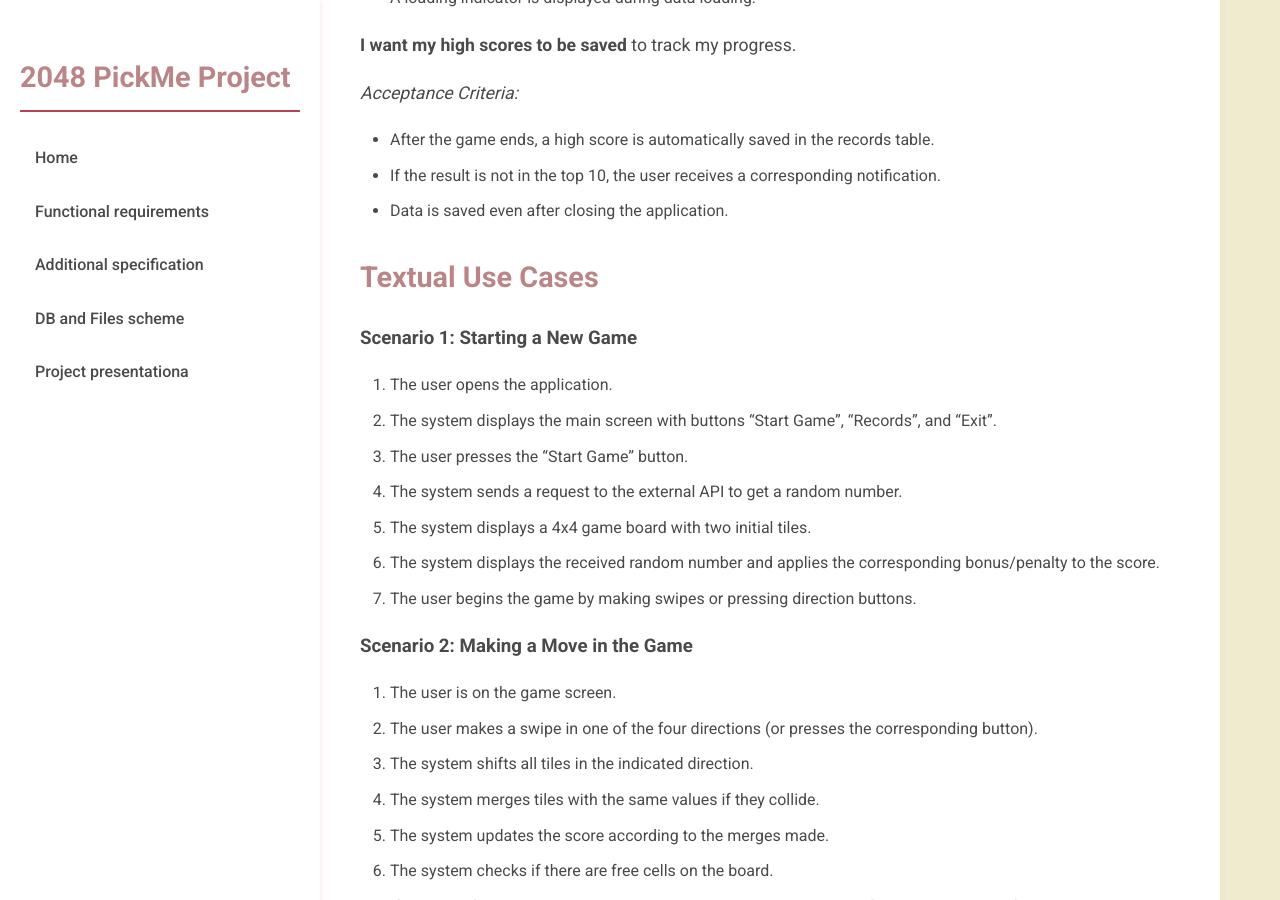
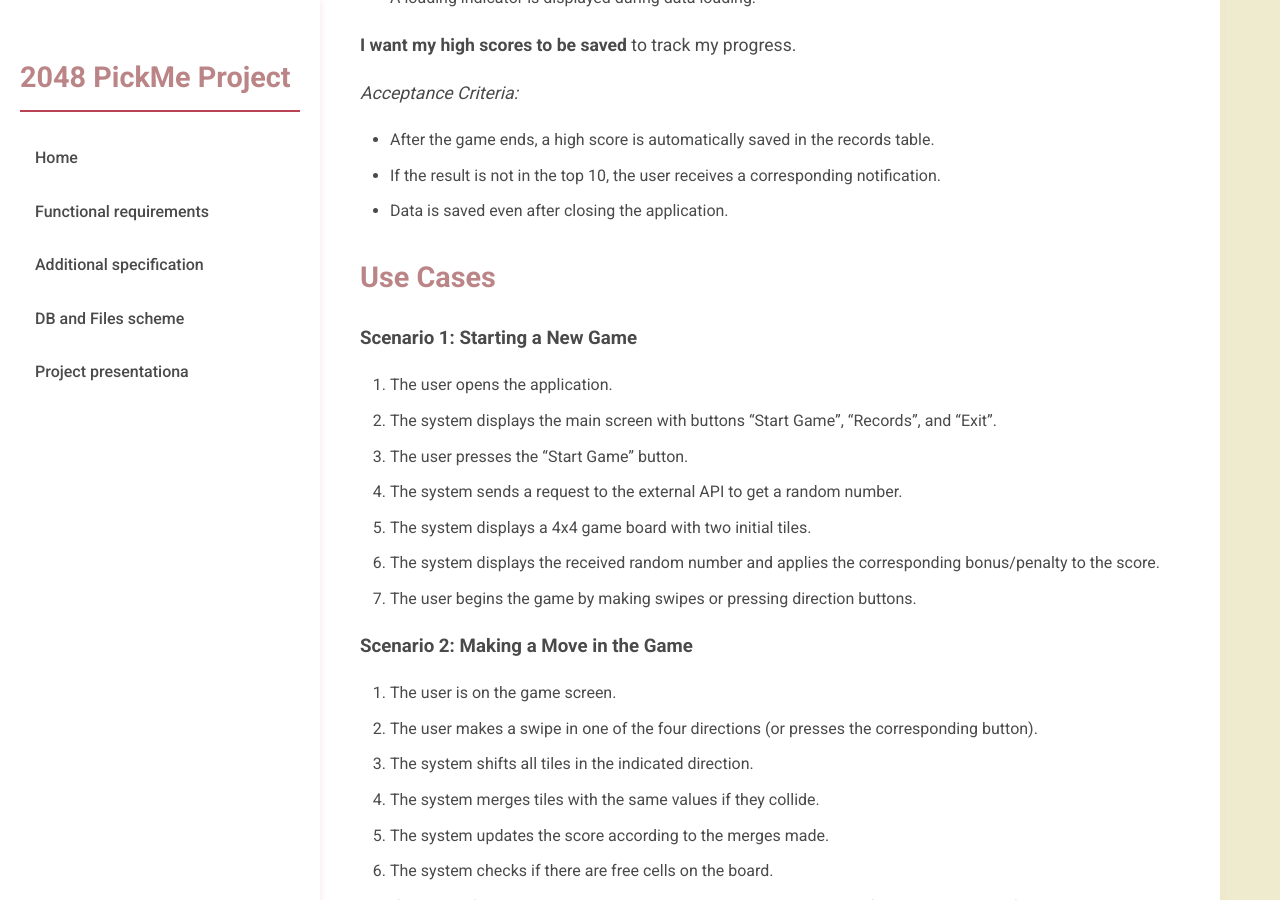
Before and after one commit to fpmi-pmvs2025/pmvs11b-lab8-pickme-team, a Jekyll site: the page built from docs/functional.md, in a window 1280 px wide and 900 px high, scrolled down 3129 px. Built offline with Jekyll 4.4.1, drawn with Linux system fonts in a browser that asks for light colours.

Commit message:
add use case diagram

```diff
--- a/docs/functional.md
+++ b/docs/functional.md
@@ -104,7 +104,7 @@
 - If the result is not in the top 10, the user receives a corresponding notification.
 - Data is saved even after closing the application.
 
-## Textual Use Cases
+## Use Cases
 
 ### Scenario 1: Starting a New Game
 1. The user opens the application.
@@ -145,3 +145,4 @@
 8. The user presses the "Back" button to return to the main screen.
 
 ## Use Case Diagram
+<img src="https://github.com/fpmi-pmvs2025/pmvs11b-lab8-pickme-team/blob/main/docs/pics/usecase.png" alt="records table" width="50%" />
```
